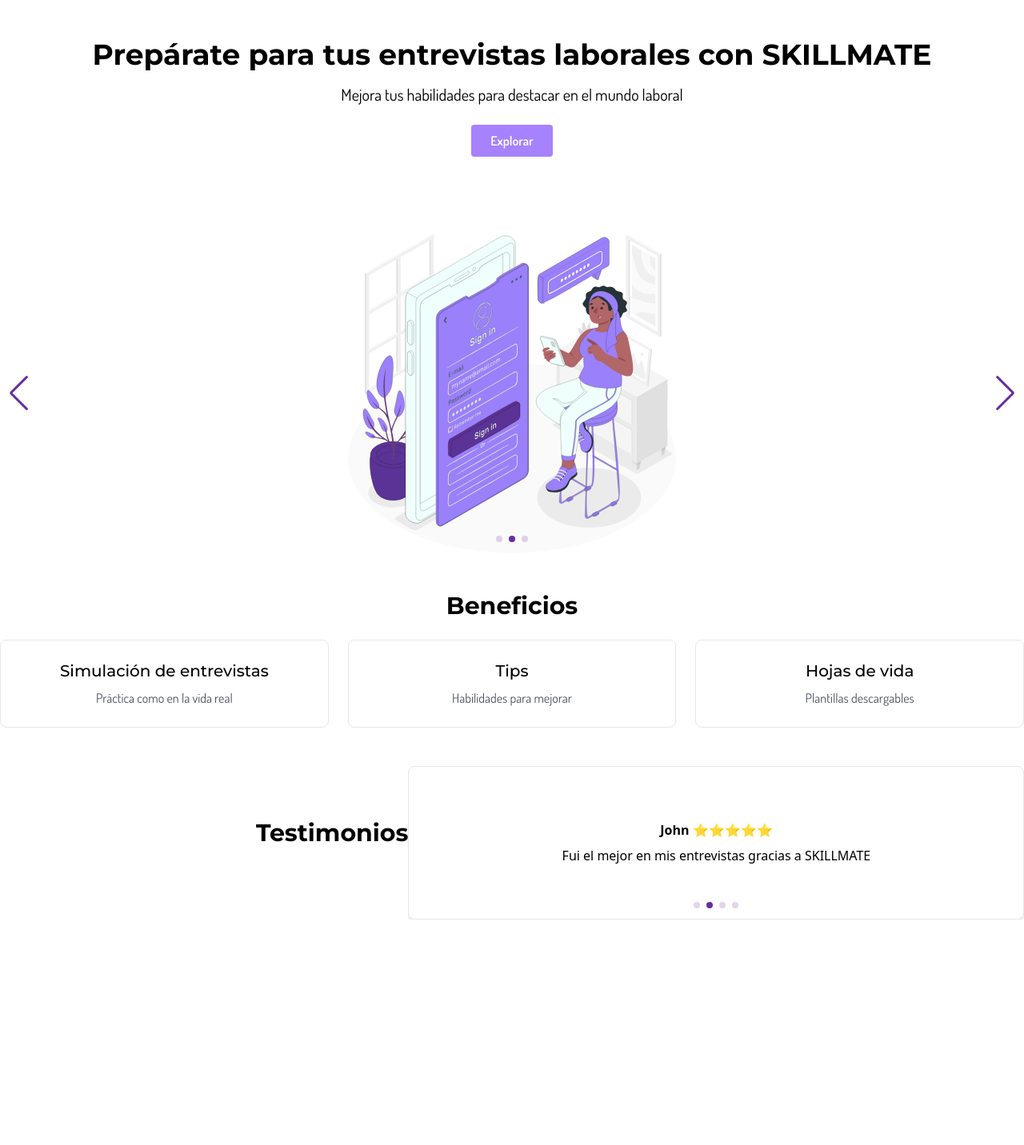
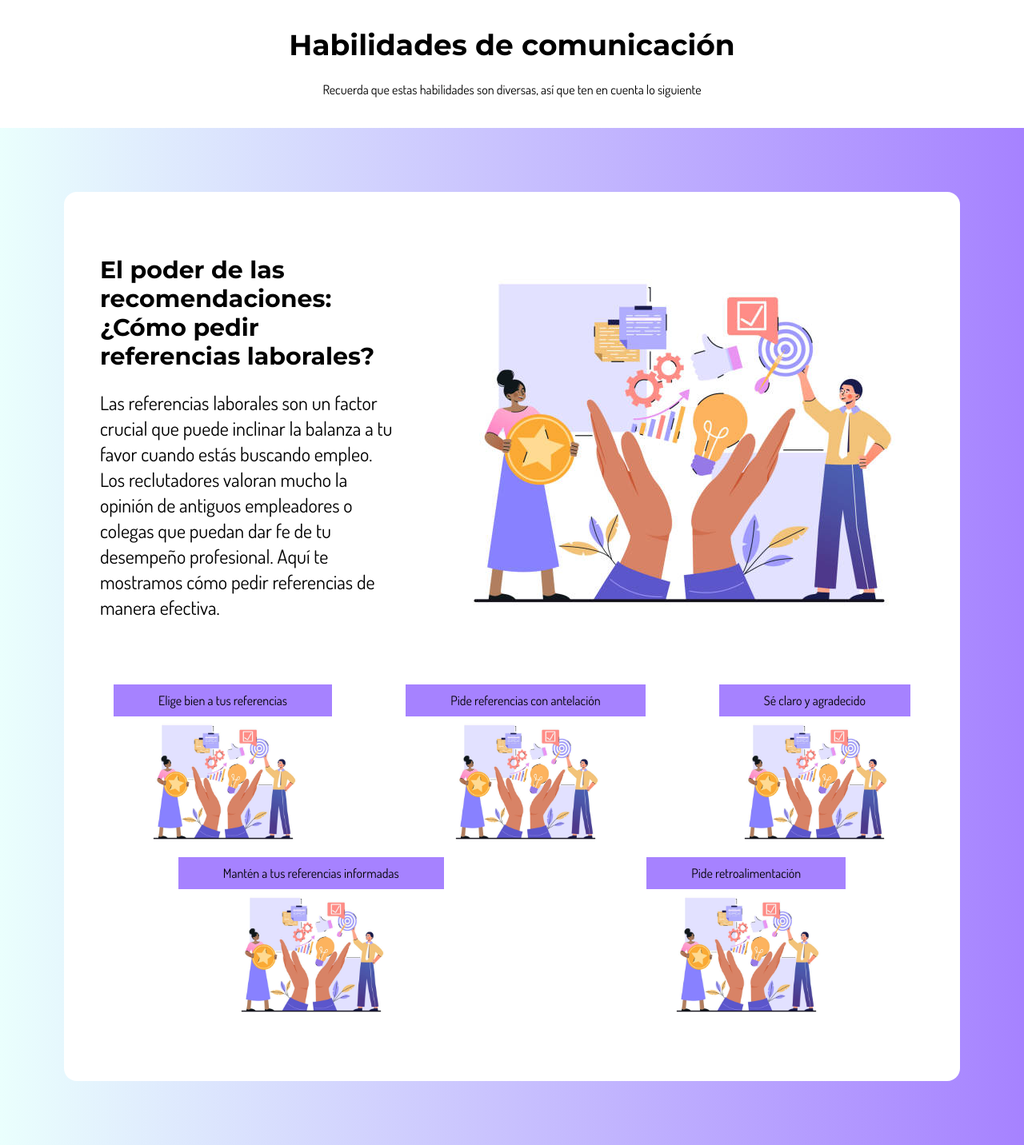
Before and after one commit to MAKAIABootcamp/project-equipo2-front-8, a React (Vite) app: page /tipsDetails in a window 1280 px wide. Before the commit this address led to /. Shown: the whole page at 80% size. Before the commit the page ends 1198 px from the top, so only its background shows below. Built offline with nearby package versions, Linux system fonts and the light colour scheme; no server answers.

Commit message:
esqueleto de tips detalles

```diff
--- /dev/null
+++ b/src/pages/TipsDetails/TipsDetails.jsx
@@ -0,0 +1,50 @@
+import React from 'react'
+import skillmatePhoto from "../../assets/skillmatePhoto1.jpg"
+
+const TipsDetails = () => {
+  return (
+    <div>
+      <section className='flex flex-col items-center py-6'>
+        <h1 className='font-montserrat font-bold text-4xl py-3'>Habilidades de comunicación</h1>
+        <p className='font-dosis py-3'>Recuerda que estas habilidades son diversas, así que ten en cuenta lo siguiente</p>
+      </section>
+      <section className='bg-gradient-to-r from-color-2 to-color-1'>
+        <div className='p-20'>
+          <section className='bg-white flex flex-row rounded-t-2xl items-center justify-evenly'>
+            <div className='py-20 basis-1/3'>
+              <h2 className='font-montserrat font-bold text-3xl pb-6'>El poder de las recomendaciones: ¿Cómo pedir referencias laborales?</h2>
+              <p className='font-dosis text-2xl'>Las referencias laborales son un factor crucial que puede inclinar la balanza a tu favor cuando estás buscando empleo. Los reclutadores valoran mucho la opinión de antiguos empleadores o colegas que puedan dar fe de tu desempeño profesional. Aquí te mostramos cómo pedir referencias de manera efectiva.</p>
+            </div>
+            <div >
+              <img src={skillmatePhoto} alt="" />
+            </div>
+          </section>
+          <section className='bg-white flex flex-wrap rounded-b-2xl justify-around gap-4 font-dosis pb-20 px-6'>
+            <div className='flex flex-col items-center'>
+              <button className='bg-color-1 py-2 px-14'>Elige bien a tus referencias</button>
+              <img className='w-52 h-40' src={skillmatePhoto} alt="" />
+            </div>
+            <div className='flex flex-col items-center'>
+            <button className='bg-color-1 py-2 px-14'>Pide referencias con antelación</button>
+              <img className='w-52 h-40' src={skillmatePhoto} alt="" />
+            </div>
+            <div className='flex flex-col items-center'>
+            <button className='bg-color-1 py-2 px-14'>Sé claro y agradecido</button>
+              <img className='w-52 h-40' src={skillmatePhoto} alt="" />
+            </div>
+            <div className='flex flex-col items-center'>
+            <button className='bg-color-1 py-2 px-14'>Mantén a tus referencias informadas</button>
+              <img className='w-52 h-40' src={skillmatePhoto} alt="" />
+            </div>
+            <div className='flex flex-col items-center'>
+            <button className='bg-color-1 py-2 px-14'>Pide retroalimentación</button>
+              <img className='w-52 h-40' src={skillmatePhoto} alt="" />
+            </div>
+          </section>
+        </div>
+      </section>
+    </div>
+  );
+};
+
+export default TipsDetails
--- a/src/router/AppRouter.jsx
+++ b/src/router/AppRouter.jsx
@@ -13,6 +13,7 @@
 import PrivateRoutes from "./PrivateRoutes";
 import PublicRoutes from "./PublicRoutes";
 import Tips from "../pages/Tips/Tips";
+import TipsDetails from "../pages/TipsDetails/TipsDetails";
 
 const AppRouter = () => {
   const dispatch = useDispatch();
@@ -45,6 +46,7 @@
           <Route >
             <Route index element={<Home />} />
             <Route path="tips" element={<Tips />} />
+            <Route path="tipsDetails" element={<TipsDetails />} />
           </Route>
           <Route  >
             <Route path="register" element={<Register />} />
```
